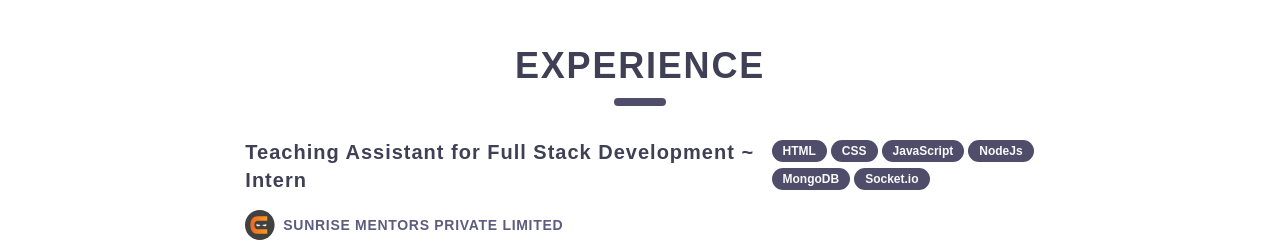
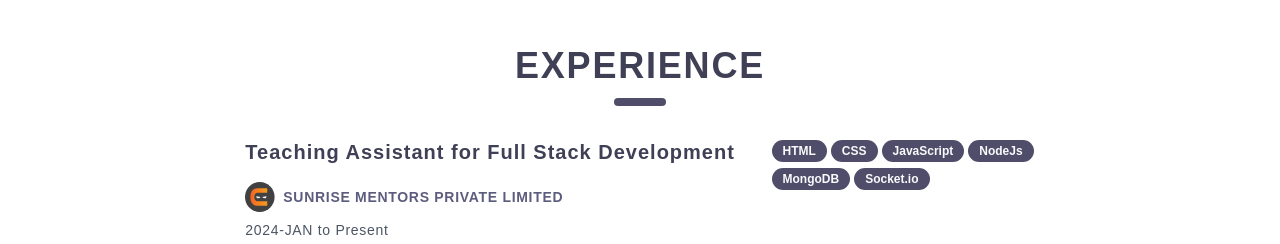
Before and after one commit to Mr-R-e-X/explore-me, a Next.js app: page / in a window 1280 px wide. Shown: the part 1400-1644 px from the top of the page. Built offline with nearby package versions, Linux system fonts and the light colour scheme.

Commit message:
exp section updated

```diff
--- a/src/components/custom/Experience.tsx
+++ b/src/components/custom/Experience.tsx
@@ -21,7 +21,7 @@ const Experience = () => {
         <div className="lg:w-2/3 w-full flex flex-col lg:flex-row">
           <div className=" lg:w-2/3">
             <h2 className="font-bold text-xl tracking-wider text-[#3f3f56] mb-4 text-center lg:text-start">
-              Teaching Assistant for Full Stack Development ~ Intern
+              Teaching Assistant for Full Stack Development
             </h2>
             <div className="text-sm tracking-wider text-[#5c5c7e] mb-2 flex felx-row justify-center lg:justify-start items-center gap-2 font-semibold">
               <Image
```
